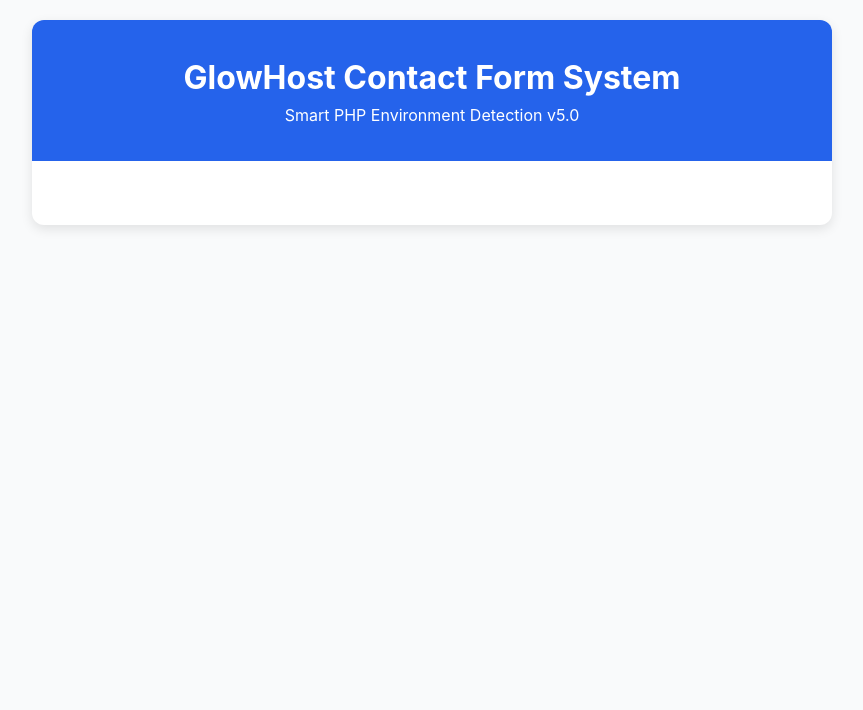
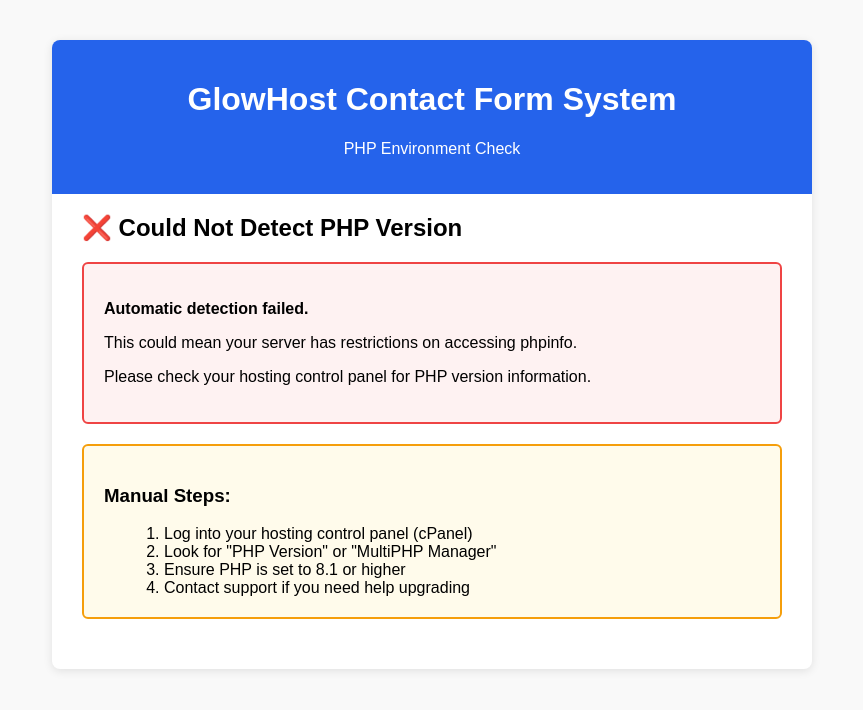
Before and after one commit to GlowHost-Matt/contact-form-sales, a PHP site: page /detect.php?step=check in a window 1280 px wide. Shown: the top 710 px of the page, without its empty margins (208-1071 px from the left). Run offline with PHP 8.4, Linux system fonts and the light colour scheme; data that the repository does not hold is empty.

Commit message:
Complete rewrite: Minimal PHP 5.2 compatible detector with self-contained phpinfo scraping

```diff
--- a/detect.php
+++ b/detect.php
@@ -1,367 +1,225 @@
 <?php
 /**
- * GlowHost Contact Form System - PHP Version Detector
- * Version: 5.0 - Smart Detection Approach
- *
- * This script deploys phpinfo.php, scrapes it for version info,
- * and guides users based on their PHP version compatibility.
+ * GlowHost Contact Form - Minimal PHP Version Detector
+ * Version: 5.2 Compatible - No modern syntax
  */
 
-// Configuration
-define('MIN_PHP_VERSION', '7.4.0');
-define('RECOMMENDED_PHP_VERSION', '8.1.0');
-define('PHPINFO_FILE', 'phpinfo.php');
-define('INSTALLER_URL', 'https://raw.githubusercontent.com/GlowHost-Matt/contact-form-sales/main/install.php');
-define('PHPINFO_URL', 'https://raw.githubusercontent.com/GlowHost-Matt/contact-form-sales/main/phpinfo.php');
-
-// Get current script URL for phpinfo detection
-$protocol = (!empty($_SERVER['HTTPS']) && $_SERVER['HTTPS'] !== 'off') ? 'https://' : 'http://';
+// Get current directory info (PHP 5.2 compatible)
+$protocol = (isset($_SERVER['HTTPS']) && $_SERVER['HTTPS'] !== 'off') ? 'https://' : 'http://';
 $host = isset($_SERVER['HTTP_HOST']) ? $_SERVER['HTTP_HOST'] : 'localhost';
 $path = dirname(isset($_SERVER['SCRIPT_NAME']) ? $_SERVER['SCRIPT_NAME'] : '');
 $base_url = rtrim($protocol . $host . $path, '/');
 
+// Step parameter (PHP 5.2 compatible)
+$step = isset($_GET['step']) ? $_GET['step'] : 'deploy';
+
 /**
- * Deploy phpinfo.php if it doesn't exist
+ * Deploy phpinfo.php if needed
  */
 function deployPhpInfo() {
-    if (!file_exists(PHPINFO_FILE)) {
-        $phpinfo_content = file_get_contents(PHPINFO_URL);
-        if ($phpinfo_content !== false) {
-            file_put_contents(PHPINFO_FILE, $phpinfo_content);
-            return true;
-        }
-        return false;
+    if (!file_exists('phpinfo.php')) {
+        $content = '<?php phpinfo(); ?>';
+        return file_put_contents('phpinfo.php', $content) !== false;
     }
     return true;
 }
 
 /**
- * Scrape PHP version from phpinfo output
+ * Get PHP version from phpinfo
  */
-function detectPhpVersion($base_url) {
-    $phpinfo_url = $base_url . '/' . PHPINFO_FILE;
+function getPhpVersion($base_url) {
+    $phpinfo_url = $base_url . '/phpinfo.php';
 
-    // Use cURL if available, otherwise file_get_contents
-    if (function_exists('curl_init')) {
-        $ch = curl_init();
-        curl_setopt($ch, CURLOPT_URL, $phpinfo_url);
-        curl_setopt($ch, CURLOPT_RETURNTRANSFER, true);
-        curl_setopt($ch, CURLOPT_TIMEOUT, 10);
-        $content = curl_exec($ch);
-        curl_close($ch);
-    } else {
+    // Try file_get_contents first
     $content = @file_get_contents($phpinfo_url);
-    }
 
     if ($content === false) {
         return false;
     }
 
-    // Look for "PHP Version X.X.X" in the first few lines
-    if (preg_match('/PHP Version ([0-9]+\.[0-9]+\.[0-9]+[^\s]*)/i', $content, $matches)) {
+    // Look for PHP Version in the output
+    if (preg_match('/PHP Version ([0-9]+\.[0-9]+\.[0-9]+[^\s<]*)/i', $content, $matches)) {
         return $matches[1];
     }
 
     return false;
 }
 
-/**
- * Download modern installer
- */
-function downloadInstaller() {
-    $installer_content = file_get_contents(INSTALLER_URL);
-    if ($installer_content !== false) {
-        file_put_contents('install.php', $installer_content);
-        return true;
-    }
-    return false;
-}
-
-// Main execution
-$step = isset($_GET['step']) ? $_GET['step'] : 'detect';
-
 // Deploy phpinfo.php first
-if (!deployPhpInfo()) {
-    die('Error: Could not deploy phpinfo.php diagnostic file.');
-}
+deployPhpInfo();
 
 ?>
 <!DOCTYPE html>
-<html lang="en">
+<html>
 <head>
-    <meta charset="UTF-8">
-    <meta name="viewport" content="width=device-width, initial-scale=1.0">
-    <title>GlowHost Contact Form - Environment Detection</title>
+    <title>PHP Version Check - GlowHost Contact Form</title>
     <style>
-        :root {
-            --primary: #2563eb;
-            --success: #10b981;
-            --warning: #f59e0b;
-            --error: #ef4444;
-            --text: #1f2937;
-            --bg: #f9fafb;
-            --white: #ffffff;
-        }
-
-        * {
-            margin: 0;
-            padding: 0;
-            box-sizing: border-box;
-        }
-
-        body {
-            font-family: -apple-system, BlinkMacSystemFont, 'Segoe UI', sans-serif;
-            background: var(--bg);
-            color: var(--text);
-            line-height: 1.6;
-            padding: 20px;
-        }
-
-        .container {
-            max-width: 800px;
-            margin: 0 auto;
-            background: var(--white);
-            border-radius: 12px;
-            box-shadow: 0 4px 12px rgba(0,0,0,0.1);
-            overflow: hidden;
-        }
-
-        .header {
-            background: var(--primary);
-            color: var(--white);
-            padding: 32px;
-            text-align: center;
-        }
-
-        .content {
-            padding: 32px;
-        }
-
-        .detection-box {
-            background: var(--bg);
-            border: 2px solid #e5e7eb;
-            border-radius: 8px;
-            padding: 24px;
-            margin: 24px 0;
-            text-align: center;
-        }
-
-        .version-info {
-            background: #eff6ff;
-            border: 2px solid var(--primary);
-            border-radius: 8px;
-            padding: 20px;
-            margin: 20px 0;
-        }
-
-        .upgrade-needed {
-            background: #fef2f2;
-            border: 2px solid var(--error);
-            border-radius: 8px;
-            padding: 24px;
-            margin: 20px 0;
-        }
-
-        .upgrade-steps {
-            background: #f0fdf4;
-            border: 2px solid var(--success);
-            border-radius: 8px;
-            padding: 20px;
-            margin: 20px 0;
-            text-align: left;
-        }
-
-        .btn {
-            padding: 12px 24px;
-            border: none;
-            border-radius: 6px;
-            font-size: 14px;
-            font-weight: 500;
-            cursor: pointer;
-            text-decoration: none;
-            display: inline-block;
-            margin: 10px;
-        }
-
-        .btn-primary { background: var(--primary); color: var(--white); }
-        .btn-success { background: var(--success); color: var(--white); }
-        .btn-warning { background: var(--warning); color: var(--white); }
-
-        .loading {
-            display: inline-flex;
-            align-items: center;
-            gap: 8px;
-        }
-
-        .spinner {
-            width: 16px;
-            height: 16px;
-            border: 2px solid #e5e7eb;
-            border-top: 2px solid var(--primary);
-            border-radius: 50%;
-            animation: spin 1s linear infinite;
-        }
-
-        @keyframes spin {
-            to { transform: rotate(360deg); }
-        }
+        body { font-family: Arial, sans-serif; margin: 40px; background: #f9f9f9; }
+        .container { max-width: 700px; margin: 0 auto; background: #fff; padding: 30px; border-radius: 8px; box-shadow: 0 2px 10px rgba(0,0,0,0.1); }
+        .header { background: #2563eb; color: white; padding: 20px; margin: -30px -30px 20px -30px; border-radius: 8px 8px 0 0; text-align: center; }
+        .version-box { background: #f0f9ff; border: 2px solid #2563eb; padding: 20px; margin: 20px 0; border-radius: 6px; }
+        .error-box { background: #fef2f2; border: 2px solid #ef4444; padding: 20px; margin: 20px 0; border-radius: 6px; }
+        .success-box { background: #f0fdf4; border: 2px solid #10b981; padding: 20px; margin: 20px 0; border-radius: 6px; }
+        .warning-box { background: #fffbeb; border: 2px solid #f59e0b; padding: 20px; margin: 20px 0; border-radius: 6px; }
+        .btn { display: inline-block; padding: 12px 24px; background: #2563eb; color: white; text-decoration: none; border-radius: 6px; margin: 10px 5px; }
+        .btn-success { background: #10b981; }
+        .btn-warning { background: #f59e0b; }
+        ol { margin: 10px 0 0 20px; }
     </style>
 </head>
 <body>
     <div class="container">
         <div class="header">
             <h1>GlowHost Contact Form System</h1>
-            <p>Smart PHP Environment Detection v5.0</p>
+            <p>PHP Environment Check</p>
         </div>
 
-        <div class="content">
-            <?php if ($step === 'detect'): ?>
-                <h2>🔍 Detecting Your PHP Environment</h2>
-
-                <div class="detection-box">
-                    <div class="loading">
-                        <div class="spinner"></div>
-                        <span>Analyzing your server's PHP configuration...</span>
+        <?php if ($step === 'deploy'): ?>
+            <h2>🔍 Checking Your PHP Version...</h2>
+            <div class="version-box">
+                <p>Deploying diagnostic files and checking compatibility...</p>
             </div>
-                </div>
-
             <script>
             setTimeout(function() {
-                    // Perform detection via AJAX or redirect
-                    window.location.href = '?step=analyze';
+                window.location.href = '?step=check';
             }, 2000);
             </script>
 
-            <?php elseif ($step === 'analyze'): ?>
+        <?php elseif ($step === 'check'): ?>
             <?php
-                $detected_version = detectPhpVersion($base_url);
+            $detected_version = getPhpVersion($base_url);
 
             if ($detected_version === false):
             ?>
-                    <h2>❌ Detection Failed</h2>
-                    <div class="upgrade-needed">
-                        <p><strong>Could not detect PHP version automatically.</strong></p>
-                        <p>This usually means your server has restrictions on accessing phpinfo.php</p>
-                        <p>Please contact your hosting provider or try manual installation.</p>
+                <h2>❌ Could Not Detect PHP Version</h2>
+                <div class="error-box">
+                    <p><strong>Automatic detection failed.</strong></p>
+                    <p>This could mean your server has restrictions on accessing phpinfo.</p>
+                    <p>Please check your hosting control panel for PHP version information.</p>
                 </div>
 
-                    <div class="upgrade-steps">
+                <div class="warning-box">
                     <h3>Manual Steps:</h3>
                     <ol>
-                            <li>Check your hosting control panel for PHP version settings</li>
-                            <li>Ensure PHP version is 7.4 or higher (8.1+ recommended)</li>
-                            <li>Contact support if you need assistance upgrading PHP</li>
+                        <li>Log into your hosting control panel (cPanel)</li>
+                        <li>Look for "PHP Version" or "MultiPHP Manager"</li>
+                        <li>Ensure PHP is set to 8.1 or higher</li>
+                        <li>Contact support if you need help upgrading</li>
                     </ol>
                 </div>
 
             <?php else: ?>
                 <h2>📊 PHP Version Analysis</h2>
 
-                    <div class="version-info">
-                        <h3>Detected PHP Version: <?php echo htmlspecialchars($detected_version); ?></h3>
+                <div class="version-box">
+                    <h3>Detected: PHP <?php echo htmlspecialchars($detected_version); ?></h3>
                 </div>
 
-                    <?php if (version_compare($detected_version, MIN_PHP_VERSION, '<')): ?>
-                        <div class="upgrade-needed">
+                <?php if (version_compare($detected_version, '8.1.0', '>=')):  ?>
+                    <!-- PHP 8.1+ Perfect -->
+                    <div class="success-box">
+                        <h3>✅ Excellent PHP Version!</h3>
+                        <p><strong>Status:</strong> Perfect for modern web applications</p>
+                        <p><strong>Compatibility:</strong> Full installer support</p>
+                        <p>Your PHP version is current and secure. Proceeding with installation is recommended.</p>
+                    </div>
+
+                    <div style="text-align: center;">
+                        <a href="?step=install" class="btn btn-success">🚀 Download & Run Installer</a>
+                    </div>
+
+                <?php elseif (version_compare($detected_version, '7.4.0', '>=')):  ?>
+                    <!-- PHP 7.4-8.0 Compatible but recommend upgrade -->
+                    <div class="warning-box">
+                        <h3>⚠️ PHP Version Compatible But Outdated</h3>
+                        <p><strong>Status:</strong> Will work, but not optimal</p>
+                        <p><strong>Recommendation:</strong> Upgrade to PHP 8.4 for best results</p>
+                        <p>Your current PHP version is functional but consider upgrading for better security and performance.</p>
+                    </div>
+
+                    <div class="version-box">
+                        <h4>Upgrade Instructions (Recommended):</h4>
+                        <ol>
+                            <li>Access your hosting control panel (cPanel)</li>
+                            <li>Find "MultiPHP Manager" or "PHP Version"</li>
+                            <li>Change PHP version to <strong>8.4</strong></li>
+                            <li>Apply changes and wait a few minutes</li>
+                        </ol>
+                    </div>
+
+                    <div style="text-align: center;">
+                        <a href="?step=install" class="btn btn-warning">⚡ Proceed Anyway</a>
+                        <a href="?step=check" class="btn">🔄 Check Again After Upgrade</a>
+                    </div>
+
+                <?php else: ?>
+                    <!-- PHP < 7.4 Too old -->
+                    <div class="error-box">
                         <h3>🚨 PHP Version Too Old</h3>
                         <p><strong>Current:</strong> <?php echo htmlspecialchars($detected_version); ?></p>
-                            <p><strong>Required:</strong> <?php echo MIN_PHP_VERSION; ?>+ (<?php echo RECOMMENDED_PHP_VERSION; ?>+ recommended)</p>
-                            <p><strong>Your server is running PHP that's over 15 years old!</strong></p>
+                        <p><strong>Required:</strong> 7.4+ (8.4 recommended)</p>
+                        <p><strong>Your PHP version is over 10 years old and cannot run modern applications.</strong></p>
                     </div>
 
-                        <div class="upgrade-steps">
-                            <h3>🛠️ How to Upgrade PHP (Choose Your Method):</h3>
+                    <div class="warning-box">
+                        <h4>🛠️ Required: Upgrade Your PHP Version</h4>
 
-                            <h4>📊 cPanel/Shared Hosting:</h4>
+                        <h5>Method 1: cPanel (Most Common)</h5>
                         <ol>
-                                <li>Log into your hosting control panel (cPanel)</li>
-                                <li>Look for <strong>"MultiPHP Manager"</strong> or <strong>"PHP Version"</strong></li>
-                                <li>Select your domain and change PHP version to <strong>8.1</strong> or <strong>8.4</strong></li>
-                                <li>Apply changes and wait 5-10 minutes</li>
+                            <li>Log into your hosting control panel</li>
+                            <li>Look for <strong>"MultiPHP Manager"</strong></li>
+                            <li>Select your domain</li>
+                            <li>Change PHP version to <strong>8.4</strong></li>
+                            <li>Apply and wait 5-10 minutes</li>
                         </ol>
 
-                            <h4>🎛️ Alternative Method (PHP Selector):</h4>
+                        <h5>Method 2: PHP Selector</h5>
                         <ol>
-                                <li>Look for <strong>"Select PHP Version"</strong> in cPanel</li>
-                                <li>Choose <strong>PHP 8.1</strong> or higher</li>
-                                <li>Enable required extensions: PDO, cURL, ZIP</li>
+                            <li>Find <strong>"Select PHP Version"</strong> in cPanel</li>
+                            <li>Choose <strong>PHP 8.4</strong></li>
+                            <li>Enable extensions: PDO, cURL, ZIP</li>
                             <li>Save settings</li>
                         </ol>
 
-                            <h4>☎️ Need Help?</h4>
-                            <p>Contact your hosting provider and say: <br>
-                            <em>"Please upgrade my PHP version to 8.1 or higher for security and compatibility."</em></p>
+                        <h5>Need Help?</h5>
+                        <p>Contact your hosting provider: <em>"Please upgrade my PHP to version 8.4 for security and compatibility."</em></p>
                     </div>
 
                     <div style="text-align: center;">
-                            <a href="?step=analyze" class="btn btn-primary">🔄 Check Again After Upgrade</a>
-                            <a href="<?php echo $base_url . '/' . PHPINFO_FILE; ?>" class="btn btn-warning" target="_blank">📋 View Full PHP Info</a>
-                        </div>
-
-                    <?php else: ?>
-                        <div class="upgrade-steps">
-                            <h3>✅ PHP Version Compatible!</h3>
-                            <p><strong>Detected:</strong> <?php echo htmlspecialchars($detected_version); ?></p>
-                            <p><strong>Status:</strong>
-                                <?php if (version_compare($detected_version, RECOMMENDED_PHP_VERSION, '>=')): ?>
-                                    <span style="color: var(--success);">Excellent - Modern PHP version</span>
-                                <?php else: ?>
-                                    <span style="color: var(--warning);">Good - Compatible but consider upgrading to 8.1+</span>
-                                <?php endif; ?>
-                            </p>
-                        </div>
-
-                        <div style="text-align: center;">
-                            <a href="?step=install" class="btn btn-success">🚀 Proceed with Installation</a>
+                        <a href="?step=check" class="btn">🔄 Check Again After Upgrade</a>
+                        <a href="phpinfo.php" class="btn" target="_blank">📋 View Full PHP Info</a>
                     </div>
                 <?php endif; ?>
             <?php endif; ?>
 
         <?php elseif ($step === 'install'): ?>
-                <?php
-                // Download and set up the modern installer
-                $install_success = downloadInstaller();
-                ?>
+            <h2>📥 Downloading Modern Installer</h2>
 
-                <h2><?php echo $install_success ? '✅' : '❌'; ?> Installation Setup</h2>
-
-                <?php if ($install_success): ?>
-                    <div class="upgrade-steps">
-                        <h3>🎉 Modern Installer Downloaded Successfully!</h3>
-                        <p>The full installation wizard has been deployed to your server.</p>
-                        <p>You can now proceed with the complete installation process.</p>
+            <div class="success-box">
+                <h3>✅ PHP Version Compatible!</h3>
+                <p>Downloading the full installation wizard...</p>
             </div>
 
-                    <div style="text-align: center;">
-                        <a href="install.php" class="btn btn-success" style="font-size: 16px; padding: 16px 32px;">
-                            🏁 Start Full Installation Wizard
-                        </a>
+            <div class="version-box">
+                <h4>Manual Download Command:</h4>
+                <pre style="background: #f3f4f6; padding: 10px; border-radius: 4px; overflow-x: auto;">wget https://raw.githubusercontent.com/GlowHost-Matt/contact-form-sales/main/install.php -O install.php</pre>
+
+                <p><strong>Then visit:</strong> <code>install.php</code> in your browser</p>
             </div>
 
-                    <div class="version-info">
-                        <h4>🧹 Cleanup Notice:</h4>
-                        <p>After successful installation, you can safely delete:</p>
-                        <ul style="margin: 10px 0 0 20px;">
+            <div class="warning-box">
+                <h4>🧹 Cleanup (After Successful Installation):</h4>
+                <p>You can safely delete these diagnostic files:</p>
+                <ul>
                     <li><code>detect.php</code> (this file)</li>
                     <li><code>phpinfo.php</code> (diagnostic file)</li>
                 </ul>
             </div>
 
-                <?php else: ?>
-                    <div class="upgrade-needed">
-                        <h3>❌ Download Failed</h3>
-                        <p>Could not download the installer automatically.</p>
-                        <p>Please try the manual download method:</p>
-                    </div>
-
-                    <div class="upgrade-steps">
-                        <h4>Manual Download:</h4>
-                        <pre style="background: #f3f4f6; padding: 10px; border-radius: 4px; overflow-x: auto;">wget <?php echo INSTALLER_URL; ?> -O install.php</pre>
-                        <p>Then visit: <code>install.php</code></p>
+            <div style="text-align: center;">
+                <a href="install.php" class="btn btn-success">🏁 Start Installation</a>
             </div>
         <?php endif; ?>
-            <?php endif; ?>
-        </div>
     </div>
 </body>
 </html>
```
Lines whose indentation alone changed are shown as unchanged.
